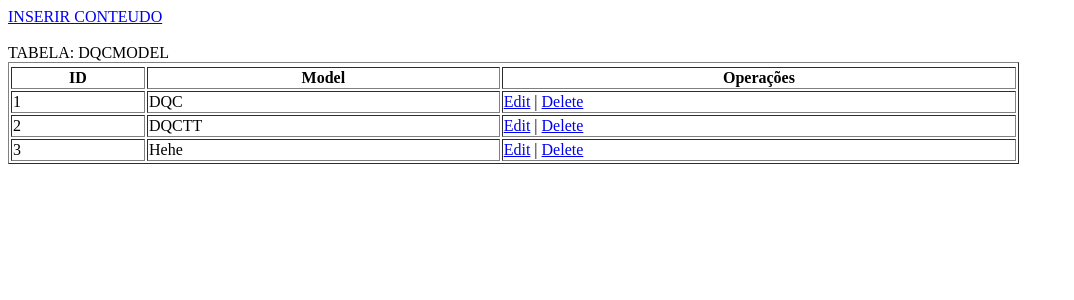
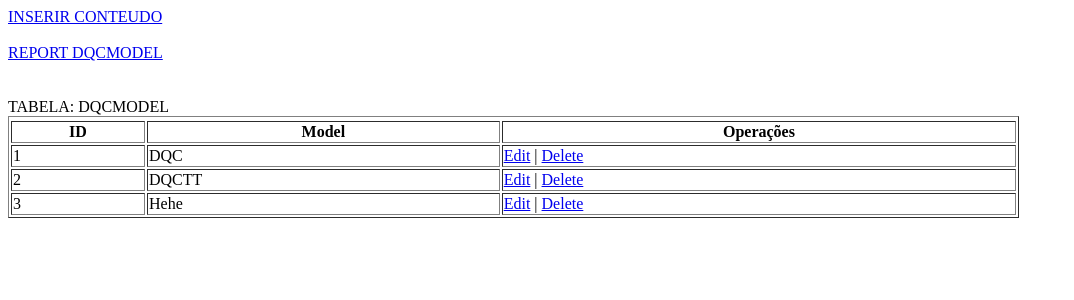
Before and after one commit to EnocF/Teste-Prova, a PHP site: page / in a window 1280 px wide. Shown: the top 300 px of the page, without its empty margins (0-1074 px from the left). Run offline with PHP 8.4, Linux system fonts and the light colour scheme; data comes from the database, SQL or seed files in the repository.

Commit message:
Add files via upload

```diff
--- a/index.php
+++ b/index.php
@@ -12,7 +12,12 @@ $result = mysqli_query($mysqli, "SELECT * FROM DQCMODEL");
 </head>
 
 <body>
+<div align=left>
 <a href="inserir.php">INSERIR CONTEUDO</a>
+</div><br>
+<div align=left>
+    <a href="Controle/imprimir2.php">REPORT DQCMODEL</a>
+</div>
 <br/><br/>
 
     <table width='80%' border=1>
```
